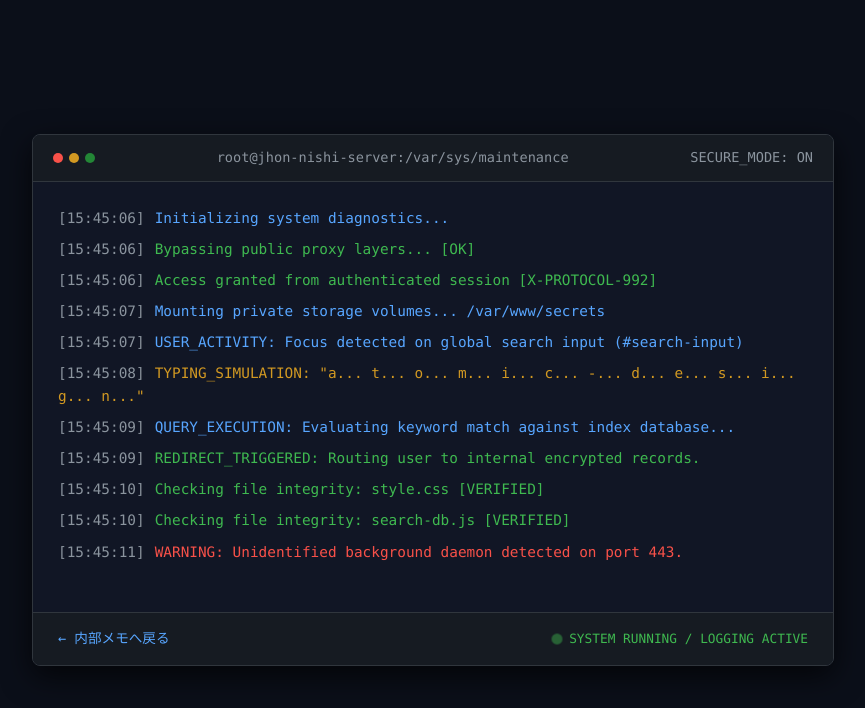
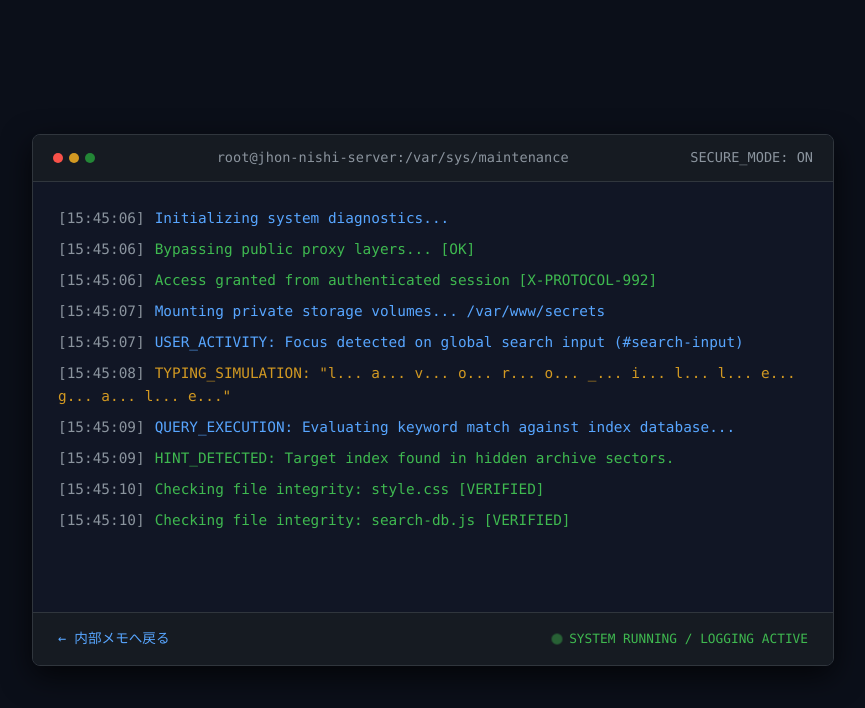
Before and after one commit to dai6520/WebDesign, a plain HTML site: page system/maintenance.html in a window 1280 px wide. Shown: the whole page, without its empty margins (207-1072 px from the left). Drawn offline with Linux system fonts and the light colour scheme.

Commit message:
軽微な修正

```diff
--- a/system/maintenance-logs.js
+++ b/system/maintenance-logs.js
@@ -5,17 +5,20 @@ const maintenanceLogs = [
     { text: "Access granted from authenticated session [X-PROTOCOL-992]", type: "success", delay: 900 },
     { text: "Mounting private storage volumes... /var/www/secrets", type: "info", delay: 1300 },
 
-    // 検索窓での操作ログを追加
+    // 検索窓での操作ログ（プレイヤーへの誘導）
     { text: "USER_ACTIVITY: Focus detected on global search input (#search-input)", type: "info", delay: 1800 },
-    { text: "TYPING_SIMULATION: \"a... t... o... m... i... c... -... d... e... s... i... g... n...\"", type: "warn", delay: 2400 },
-    { text: "QUERY_EXECUTION: Evaluating keyword match against index database...", type: "info", delay: 3000 },
-    { text: "REDIRECT_TRIGGERED: Routing user to internal encrypted records.", type: "success", delay: 3500 },
+    { text: "TYPING_SIMULATION: \"l... a... v... o... r... o... _... i... l... l... e... g... a... l... e...\"", type: "warn", delay: 2600 },
+    { text: "QUERY_EXECUTION: Evaluating keyword match against index database...", type: "info", delay: 3300 },
+    { text: "HINT_DETECTED: Target index found in hidden archive sectors.", type: "success", delay: 3900 },
 
-    { text: "Checking file integrity: style.css [VERIFIED]", type: "success", delay: 4100 },
-    { text: "Checking file integrity: search-db.js [VERIFIED]", type: "success", delay: 4400 },
-    { text: "WARNING: Unidentified background daemon detected on port 443.", type: "danger", delay: 5000 },
-    { text: "Loading user portfolio metadata & developer logs...", type: "info", delay: 5500 },
-    { text: "Establishing encrypted tunnel with node [JH-NISHI-01]...", type: "success", delay: 6100 },
-    { text: "System maintenance protocol is active. All records synchronized.", type: "success", delay: 6700 },
-    { text: "Awaiting administrator further commands...", type: "info", delay: 7300 }
+    { text: "Checking file integrity: style.css [VERIFIED]", type: "success", delay: 4500 },
+    { text: "Checking file integrity: search-db.js [VERIFIED]", type: "success", delay: 4800 },
+    { text: "WARNING: Unidentified background daemon detected on port 443.", type: "danger", delay: 5400 },
+    { text: "Loading user portfolio metadata & developer logs...", type: "info", delay: 5900 },
+    { text: "Establishing encrypted tunnel with node [JH-NISHI-01]...", type: "success", delay: 6500 },
+    { text: "System maintenance protocol is active. All records synchronized.", type: "success", delay: 7100 },
+
+    // 次の隠しファイルへの導線
+    { text: "CRITICAL ALERT: Secure backdoor detected. Access core terminal: <a href=\"terminal-core.html\">/system/terminal-core.html</a>", type: "warn", delay: 7800 },
+    { text: "Awaiting administrator further commands...", type: "info", delay: 8500 }
 ];
--- a/system/maintenance.html
+++ b/system/maintenance.html
@@ -126,7 +126,7 @@
         </div>
 
         <div class="terminal-footer">
-            <a href="../internal-memo.html" class="back-link">&larr; 内部メモへ戻る</a>
+            <a href="../Draft/node_9b4f2" class="back-link">&larr; 内部メモへ戻る</a>
             <div class="status-indicator">
                 <span class="pulse-dot"></span>
                 <span>SYSTEM RUNNING / LOGGING ACTIVE</span>
```
Also changed, not shown: index.html (+6 -1 lines).
